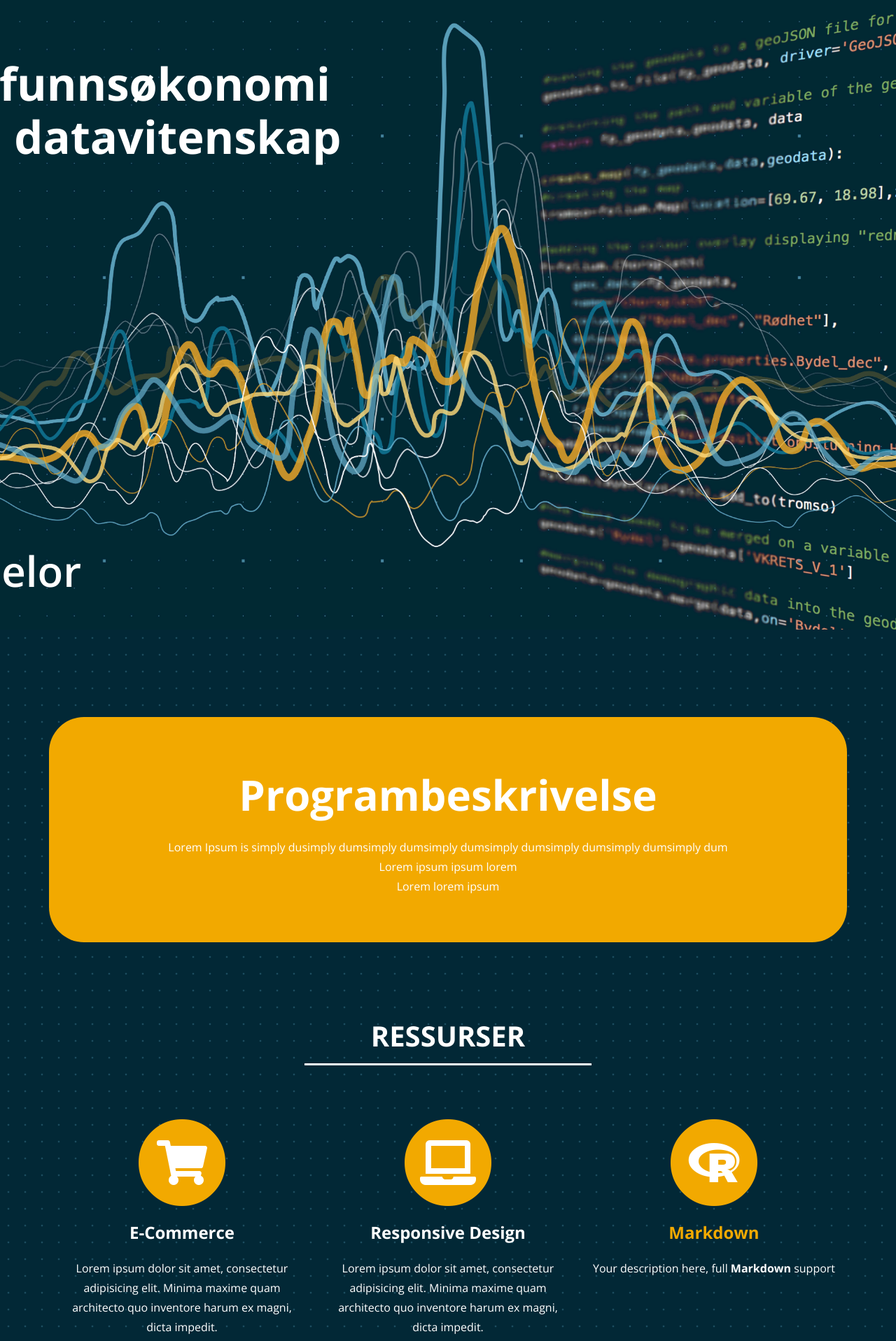
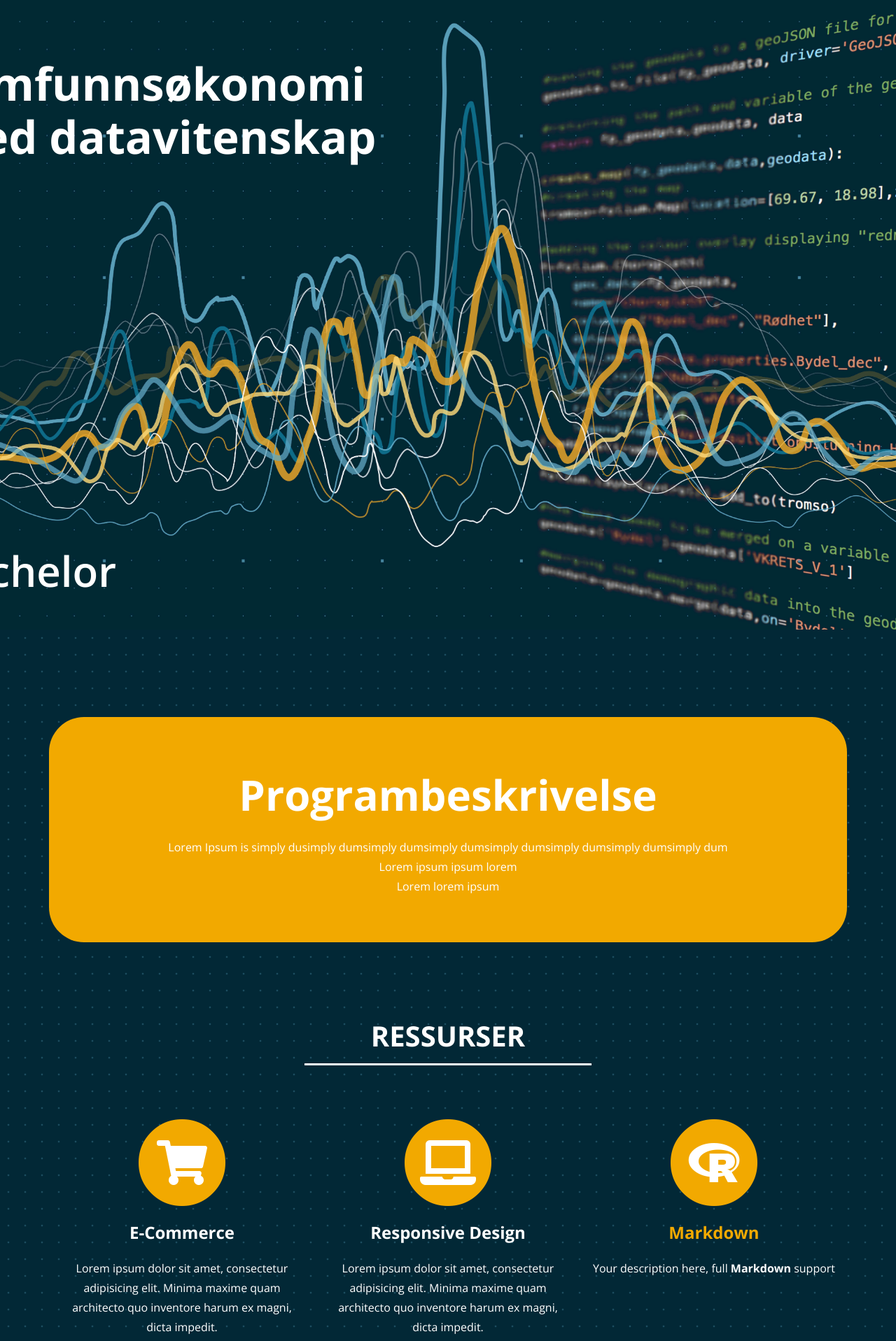
Before and after one commit to uit-econ/uit-econ.github.io, a Jekyll site: the page built from index.md, in a window 1280 px wide. Shown: the top 1917 px of the page at 70% size. Built offline with Jekyll 4.4.1, drawn with Linux system fonts in a browser that asks for light colours.

Commit message:
Update custom.css

```diff
--- a/assets/css/custom.css
+++ b/assets/css/custom.css
@@ -89,7 +89,7 @@ body{
 	font-size: 65px;
 	font-weight:650;
 	text-align:left;
-	margin-left:-225px;
+	margin-left:-175px;
 
 	}
 
```
